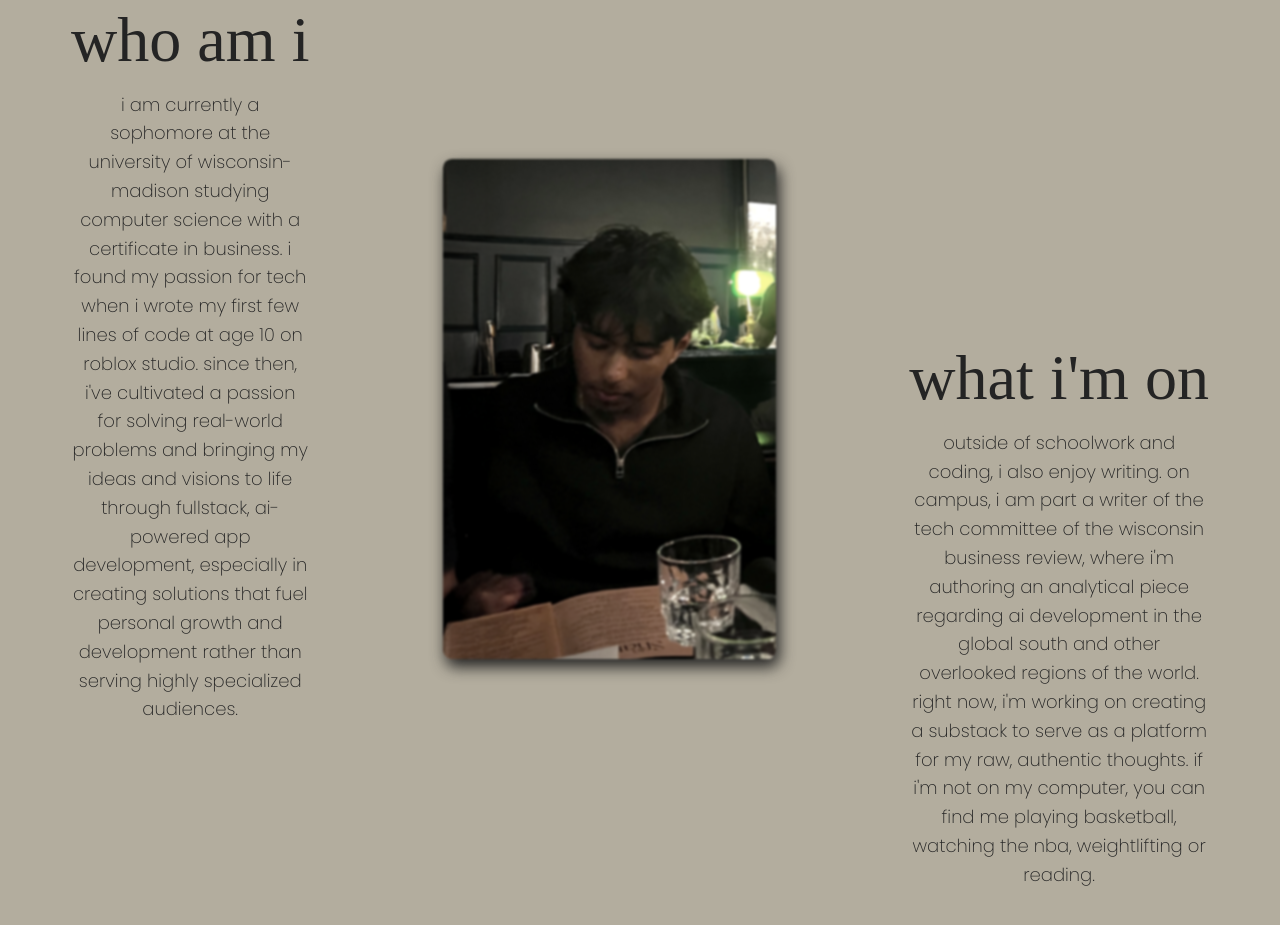
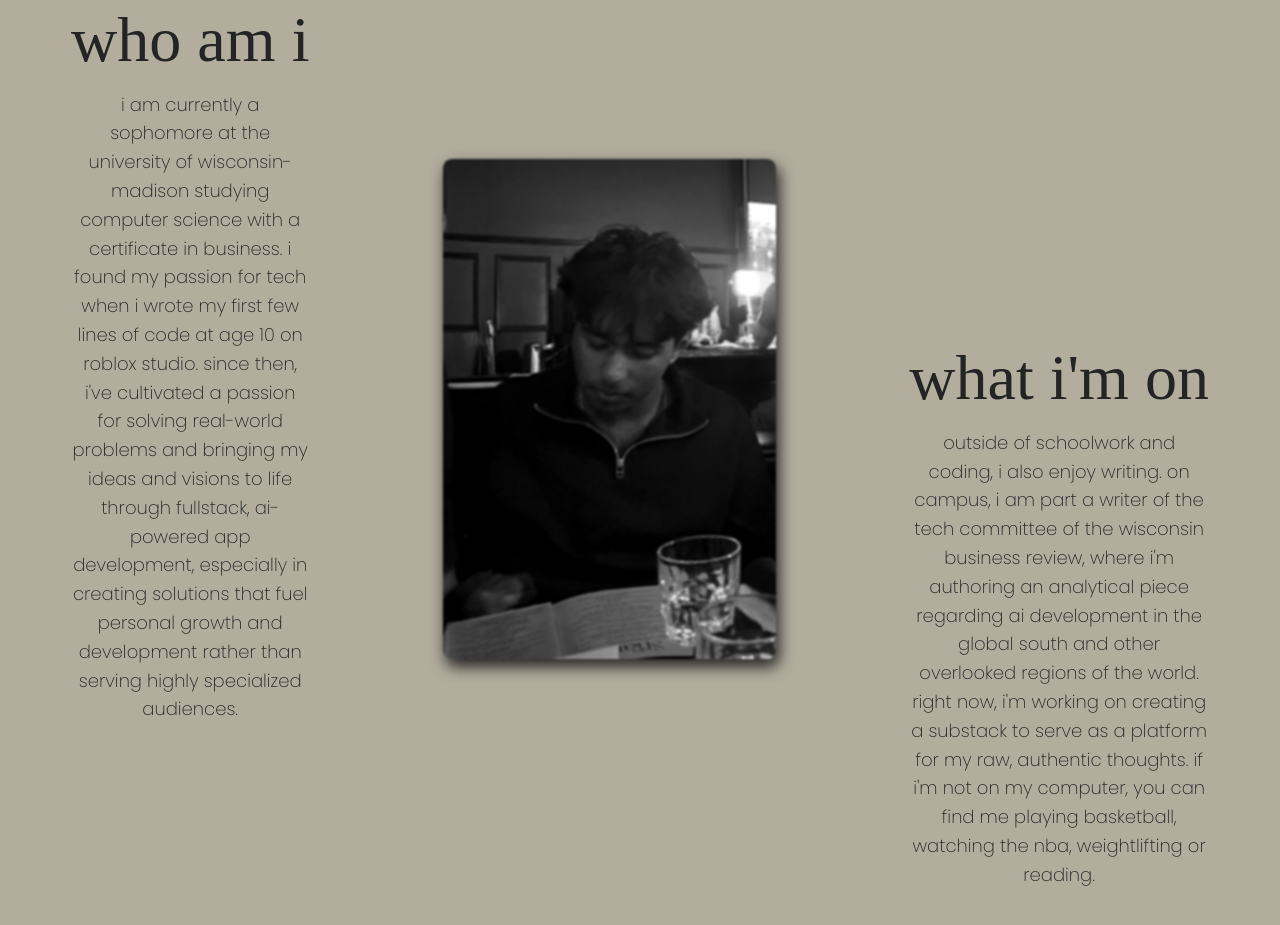
Before and after one commit to jsaji06/jsaji06.github.io, a plain HTML site: page index.html in a window 1280 px wide. Shown: the part 1330-2255 px from the top of the page. Drawn offline with nearby package versions, Linux system fonts and the light colour scheme; a web font is replaced by a local one.

Commit message:
Adjust image filter in .two class

```diff
--- a/style.css
+++ b/style.css
@@ -79,7 +79,7 @@ p {
 
 .two img {
     height: 500px;
-    filter: grayscale(65%) contrast(105%) blur(1px);
+    filter: grayscale(100%) contrast(105%) blur(1px);
     border-radius: calc(10px * var(--scale));
     box-shadow: 3px 7.5px 15px var(--secondary-color);
 }
```
